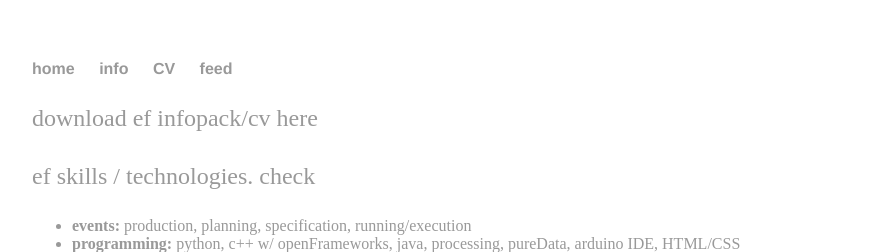
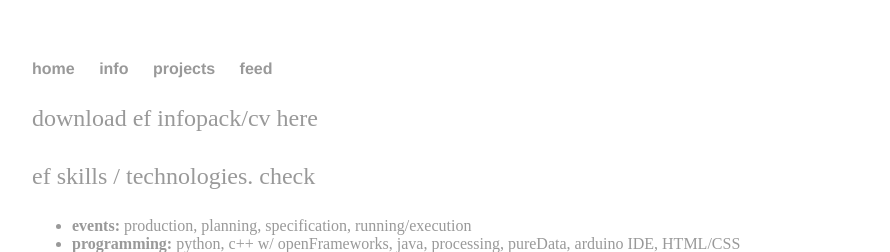
Before and after one commit to efpresence/efpresence.github.io, a Jekyll site: the page built from info.html, in a window 1280 px wide. Shown: the top 252 px of the page, without its empty margins (160-1050 px from the left). Built offline with Jekyll 4.4.1, drawn with Linux system fonts in a browser that asks for light colours.

Commit message:
Update default.html

```diff
--- a/_layouts/default.html
+++ b/_layouts/default.html
@@ -12,7 +12,7 @@
 	    		<ul>
 	        		<li><a href="/">home</a></li>
 		        	<li><a href="/info">info</a></li>
-	        		<li><a href="/projects">CV</a></li>
+	        		<li><a href="/projects">projects</a></li>
 	        		<li><a href="/blog">feed</a></li>
 	    		</ul>
 			</nav>
```
